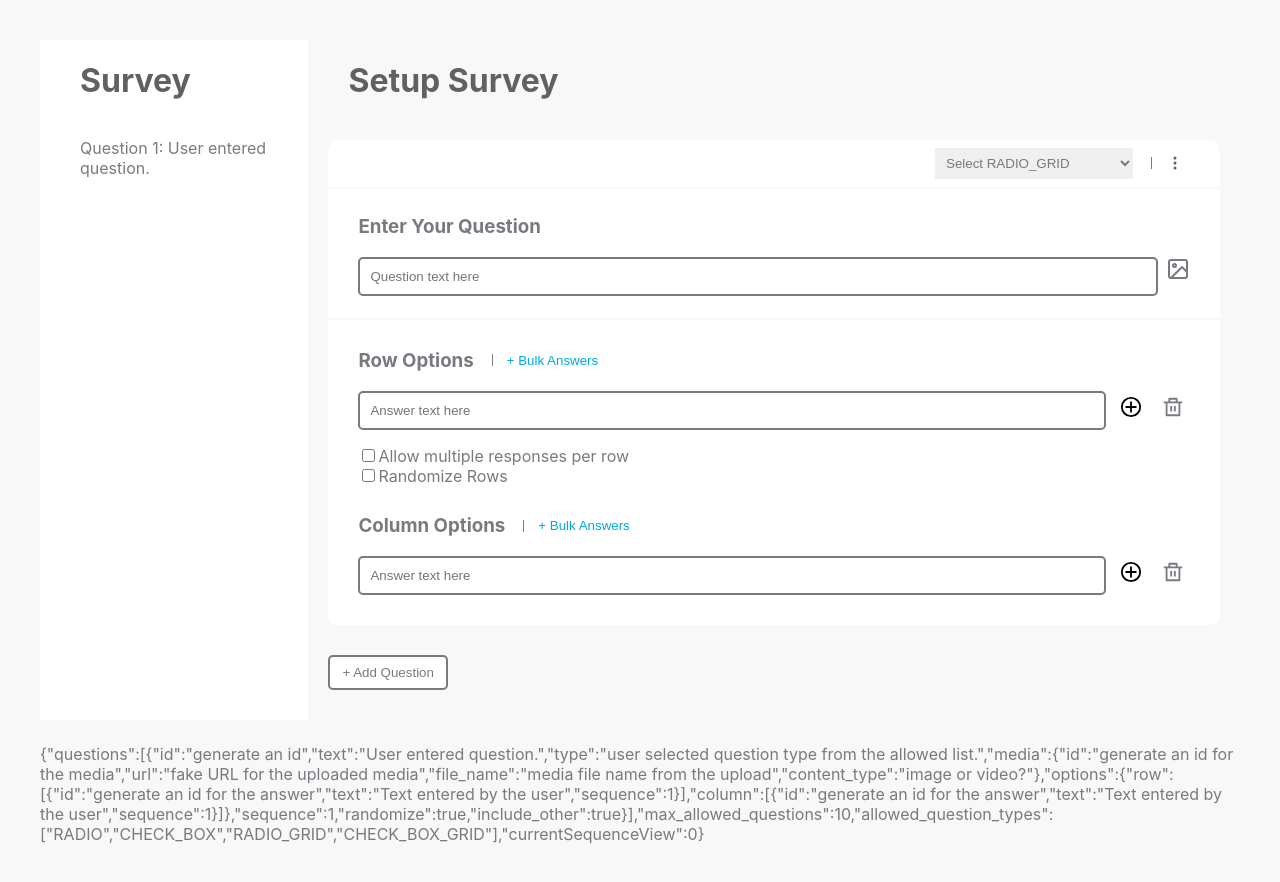
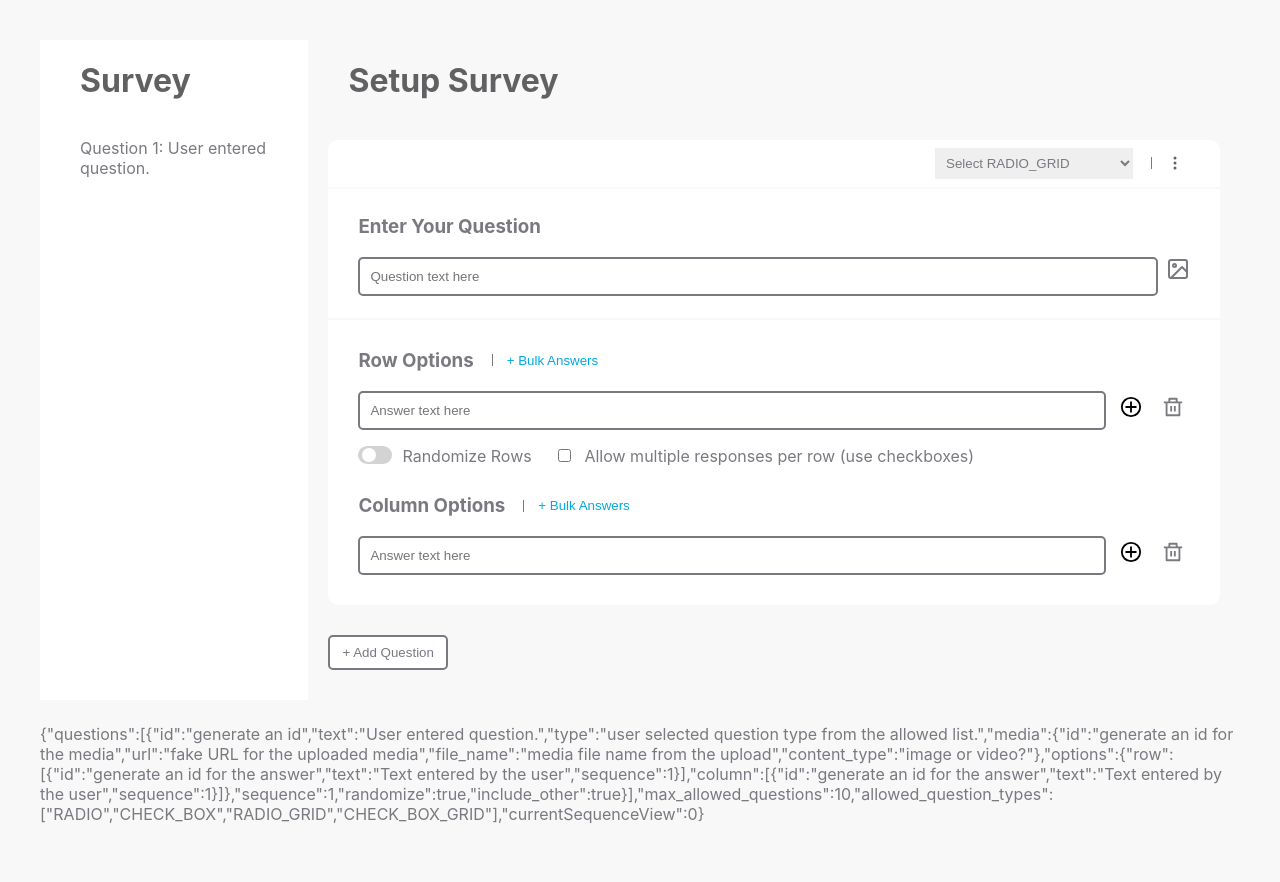
Before and after one commit to cw323/form-builder, a React (Create React App) app: page / in a window 1280 px wide. Built offline with nearby package versions, Linux system fonts and the light colour scheme; the HTML template or start-up script is replaced by a standard one.

Commit message:
Create toggle button, add CSS to style check boxes

```diff
--- a/src/components/CheckBox.js
+++ /dev/null
@@ -1,17 +0,0 @@
-import React from 'react';
-
-const CheckBox = ({ name, checked, handleToggle, label }) => (
-  <div className="CheckBox">
-    <label>
-      <input
-        name={name}
-        type="checkbox"
-        checked={checked}
-        onChange={(e) => handleToggle(e)}
-      />
-      {label}
-    </label>
-  </div>
-);
-
-export default CheckBox;
--- /dev/null
+++ b/src/components/CheckBox/CheckBox.css
@@ -0,0 +1,57 @@
+.Randomize {
+  margin-left: 24px;
+  white-space: nowrap;
+}
+
+.IncludeOther {
+  margin-left: 10px;
+  min-width: 207px;
+}
+
+.CheckToggle {
+  display: flex;
+  margin-left: 162px;
+}
+
+.CheckBoxInput {
+  margin-top: 2px;
+}
+
+.Toggle {
+  position: relative;
+  display: flex;
+  width: 34px;
+  height: 18px;
+}
+
+.ToggleSlider {
+  position: absolute;
+  cursor: pointer;
+  top: 0;
+  left: 0;
+  right: 0;
+  bottom: 0;
+  background-color: rgb(211, 211, 211);
+  transition: .3s;
+  border-radius: 35px;
+}
+
+.ToggleSlider:before {
+  position: absolute;
+  content: "";
+  height: 14px;
+  width: 14px;
+  left: 4px;
+  bottom: 2px;
+  background-color: white;
+  transition: .3s;
+  border-radius: 50%;
+}
+
+input:checked + .ToggleSlider {
+  background-color: rgb(0, 169, 225);
+}
+
+input:checked + .ToggleSlider:before {
+  transform: translateX(13px);
+}
--- /dev/null
+++ b/src/components/CheckBox/CheckBox.js
@@ -0,0 +1,30 @@
+import React from 'react';
+import './CheckBox.css';
+
+const CheckBox = ({ name, checked, handleToggle, textClass, label }) => {
+  let toggle = 'CheckToggle';
+  let span = null;
+
+  if (name === 'randomize') {
+    toggle = 'Toggle';
+    span = <span class="ToggleSlider"></span>;
+  }
+
+  return (
+    <label className={toggle}>
+      <input
+        className="CheckBoxInput"
+        name={name}
+        type="checkbox"
+        checked={checked}
+        onChange={(e) => handleToggle(e)}
+      />
+      {span}
+      <div className={textClass}>
+        {label}
+      </div>
+    </label>
+  );
+};
+
+export default CheckBox;
--- a/src/components/Form/Form.css
+++ b/src/components/Form/Form.css
@@ -102,6 +102,8 @@
 
 .CheckBoxesWrapper {
   margin-top: 16px;
+  display: flex;
+  flex-direction: row;
 }
 
 .HorizontalDivider {
--- a/src/components/Form/Form.js
+++ b/src/components/Form/Form.js
@@ -2,7 +2,7 @@ import React from 'react';
 import { shuffle, inputCheck, generateId } from '../../utilities';
 import QuestionTypes from '../QuestionTypes';
 import EnterYourQuestion from '../EnterYourQuestion/EnterYourQuestion';
-import CheckBox from '../CheckBox';
+import CheckBox from '../CheckBox/CheckBox';
 import OptionsBlock from '../OptionsBlock/OptionsBlock';
 import { BsThreeDotsVertical } from 'react-icons/bs';
 
@@ -324,16 +324,18 @@ class Form extends React.Component {
           />
           <div className="CheckBoxesWrapper">
             <CheckBox
+              name="randomize"
+              checked={this.state.randomize}
+              handleToggle={this.handleToggle}
+              textClass="Randomize"
+              label="Randomize Rows"
+            />
+            <CheckBox
               name="include_other"
               checked={this.state.include_other}
               handleToggle={this.handleToggle}
-              label="Allow multiple responses per row"
-            />
-            <CheckBox
-              name="randomize"
-              checked={this.state.randomize}
-              handleToggle={this.handleToggle}
-              label="Randomize Rows"
+              textClass="IncludeOther"
+              label="Allow multiple responses per row (use checkboxes)"
             />
           </div>
           {column}
```
Also changed, not shown: src/components/Button/Button.css (line endings or trailing spaces), 1 other file (tests, documents, lock files or other folders).
